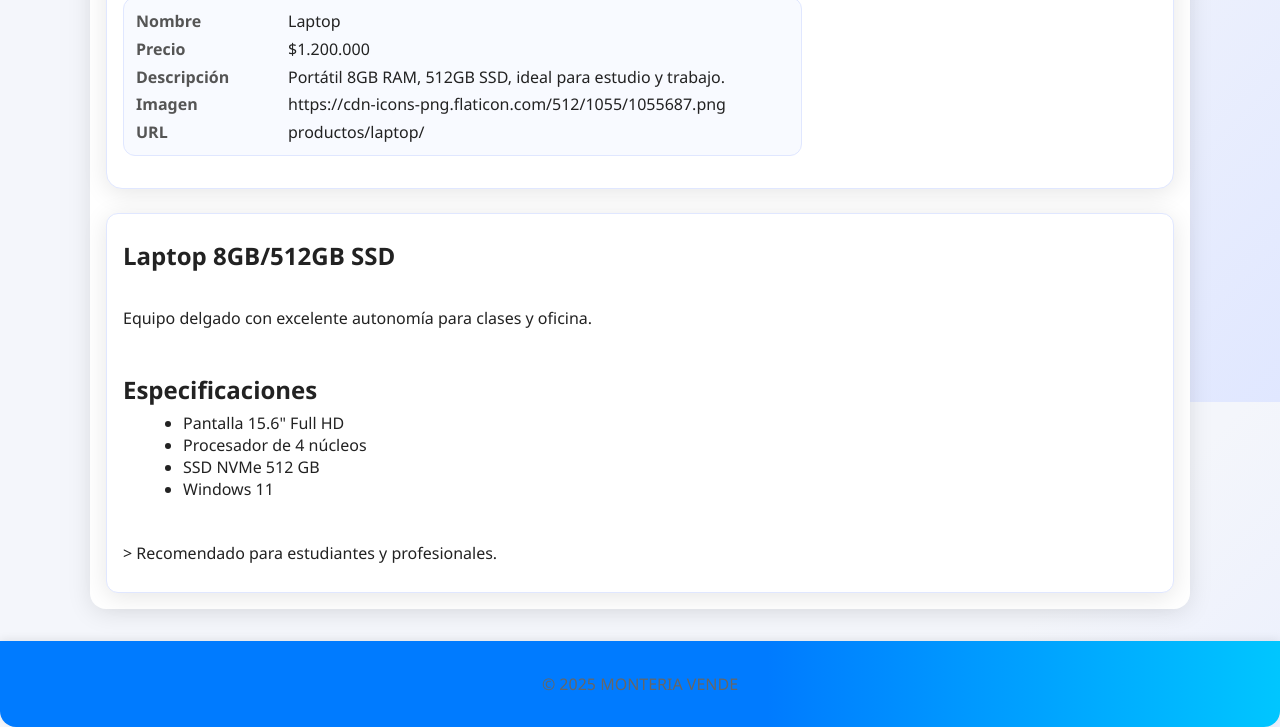
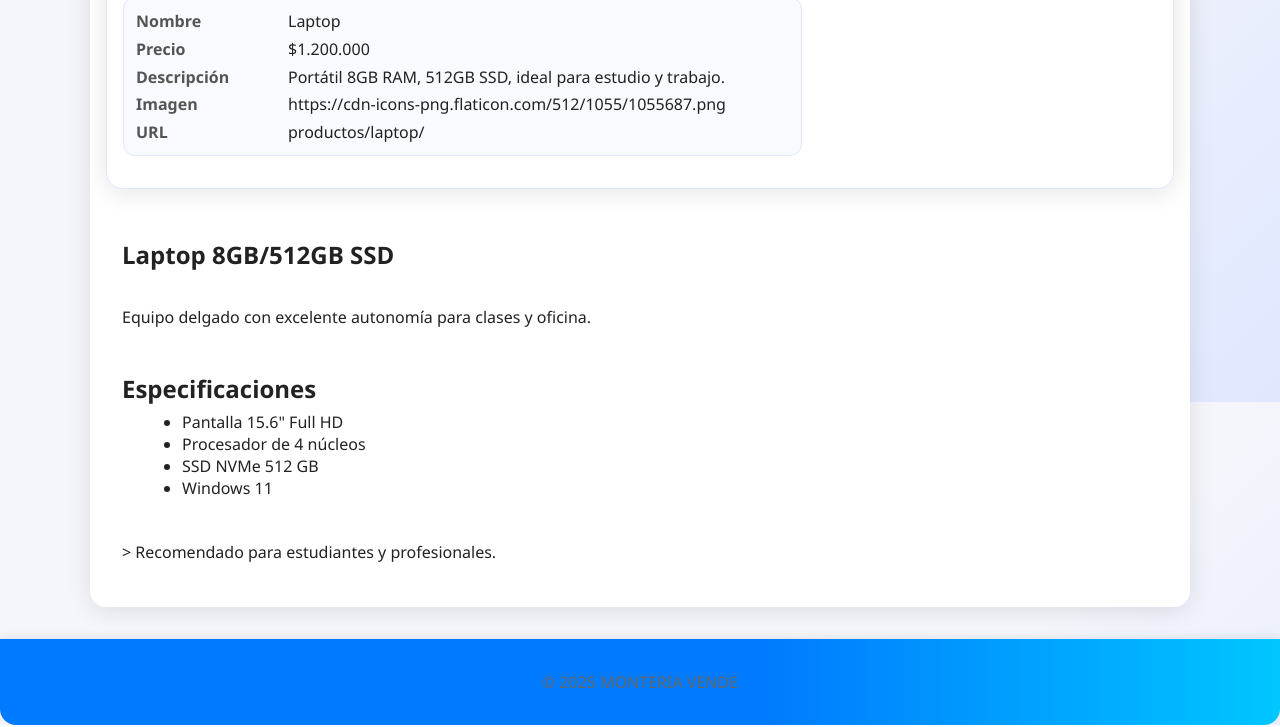
Before and after one commit to ManuDavril31/ecoome, a website: page productos/laptop/index.html in a window 1280 px wide. Shown: the part 398-1125 px from the top of the page. Drawn offline with Linux system fonts and the light colour scheme.

Commit message:
update-5-HF5g

```diff
--- a/styles.css
+++ b/styles.css
@@ -850,11 +850,11 @@ footer {
 
 /* Contenido SEO (Markdown) */
 .seo-content {
-  background: #fff;
-  border: 1px solid var(--border);
-  border-radius: 12px;
+  background: inherit; /* hereda el fondo del contenedor padre */
+  border: 0; /* sin borde para integrarse */
+  border-radius: 0;
   padding: 1rem;
-  box-shadow: var(--shadow-1);
+  box-shadow: none; /* sin sombra para no parecer tarjeta */
 }
 .detail + .seo-content {
   margin-top: 1.5rem; /* separación ampliada entre detalles y bloque SEO */
```
